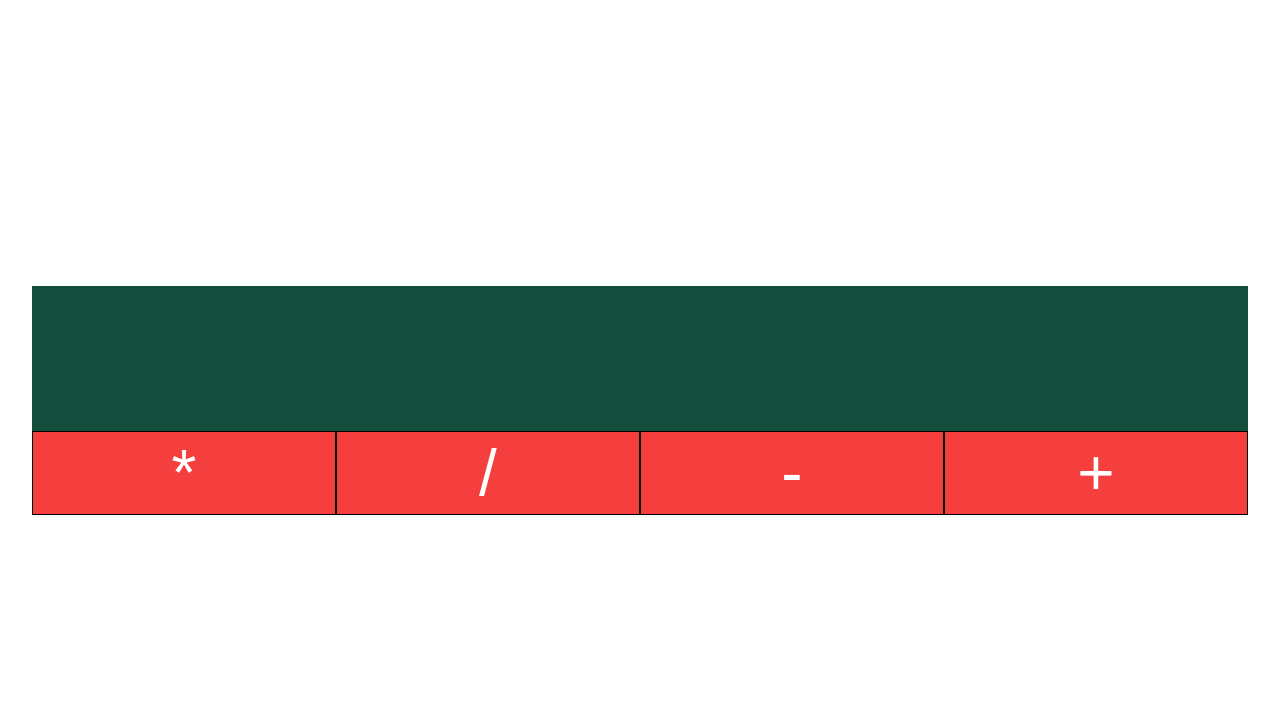
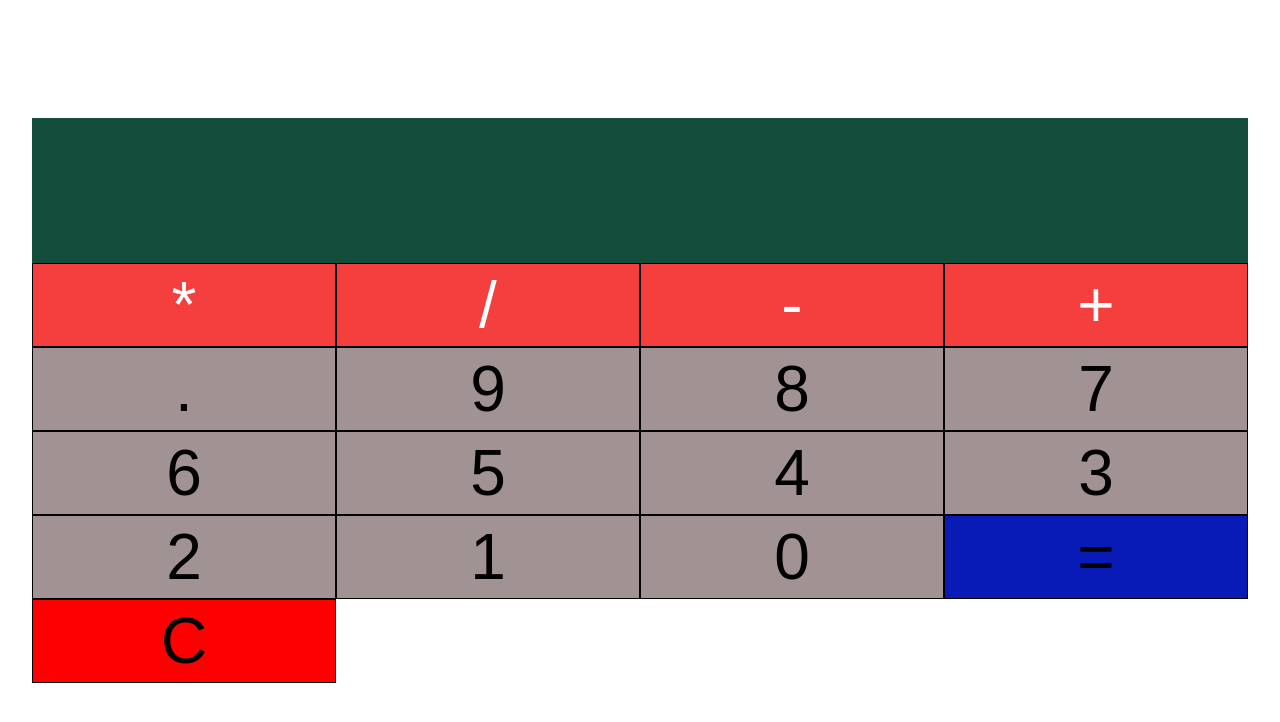
Before and after one commit to Hirunagrad/js-calculator-simple-hf, a plain HTML site: page index.html in a window 1280 px wide. Drawn offline with Linux system fonts and the light colour scheme.

Commit message:
Few changes

```diff
--- a/index.html
+++ b/index.html
@@ -20,6 +20,19 @@
     <button type="button" class="btn btn-yellow" data-num="/">/</button>
     <button type="button" class="btn btn-yellow" data-num="-">-</button>
     <button type="button" class="btn btn-yellow" data-num="+">+</button>
+    <button type="button" class="btn btn-grey" data-num=".">.</button>
+    <button type="button" class="btn btn-grey" data-num="9">9</button>
+    <button type="button" class="btn btn-grey" data-num="8">8</button>
+    <button type="button" class="btn btn-grey" data-num="7">7</button>
+    <button type="button" class="btn btn-grey" data-num="6">6</button>
+    <button type="button" class="btn btn-grey" data-num="5">5</button>
+    <button type="button" class="btn btn-grey" data-num="4">4</button>
+    <button type="button" class="btn btn-grey" data-num="3">3</button>
+    <button type="button" class="btn btn-grey" data-num="2">2</button>
+    <button type="button" class="btn btn-grey" data-num="1">1</button>
+    <button type="button" class="btn btn-grey" data-num="0">0</button>
+    <button type="button" class="btn-equal btn-grey">=</button>
+    <button type="button" class="btn-clear btn-grey">C</button>
   </div>
 
 
```
